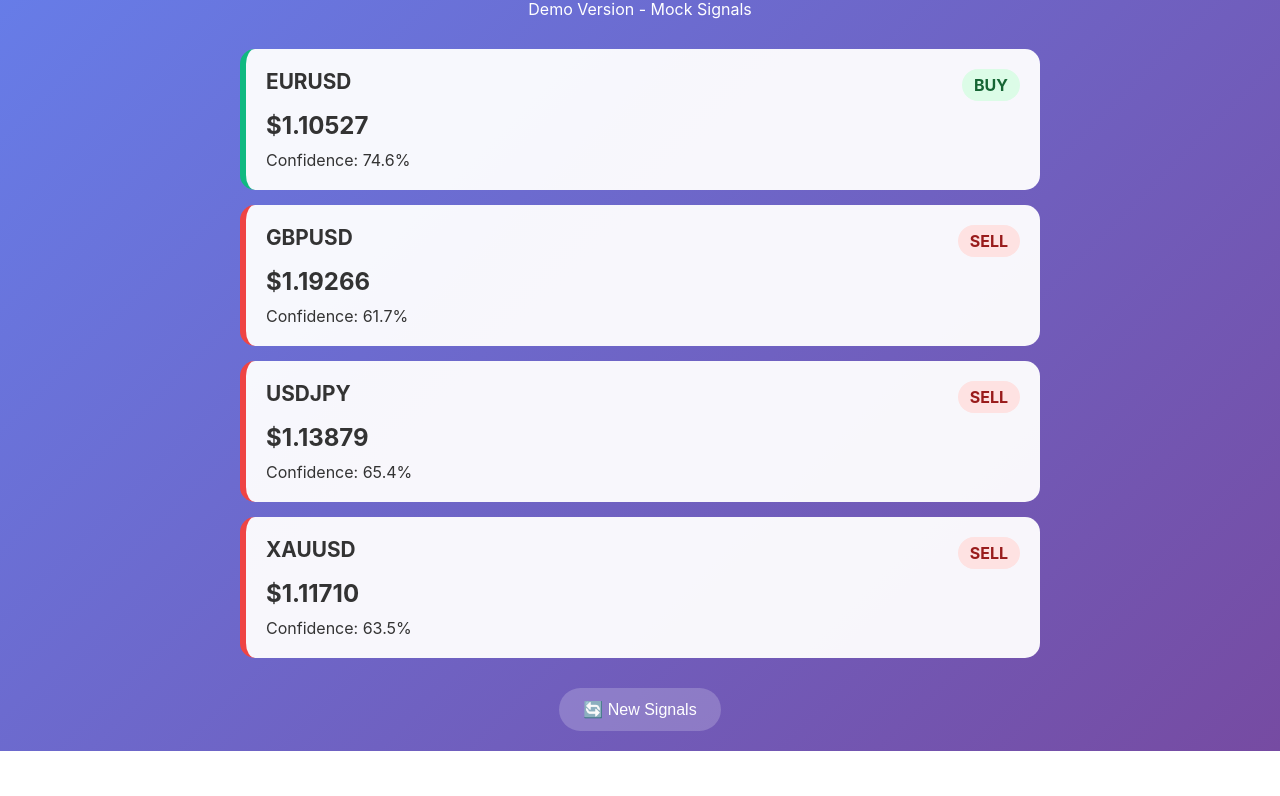
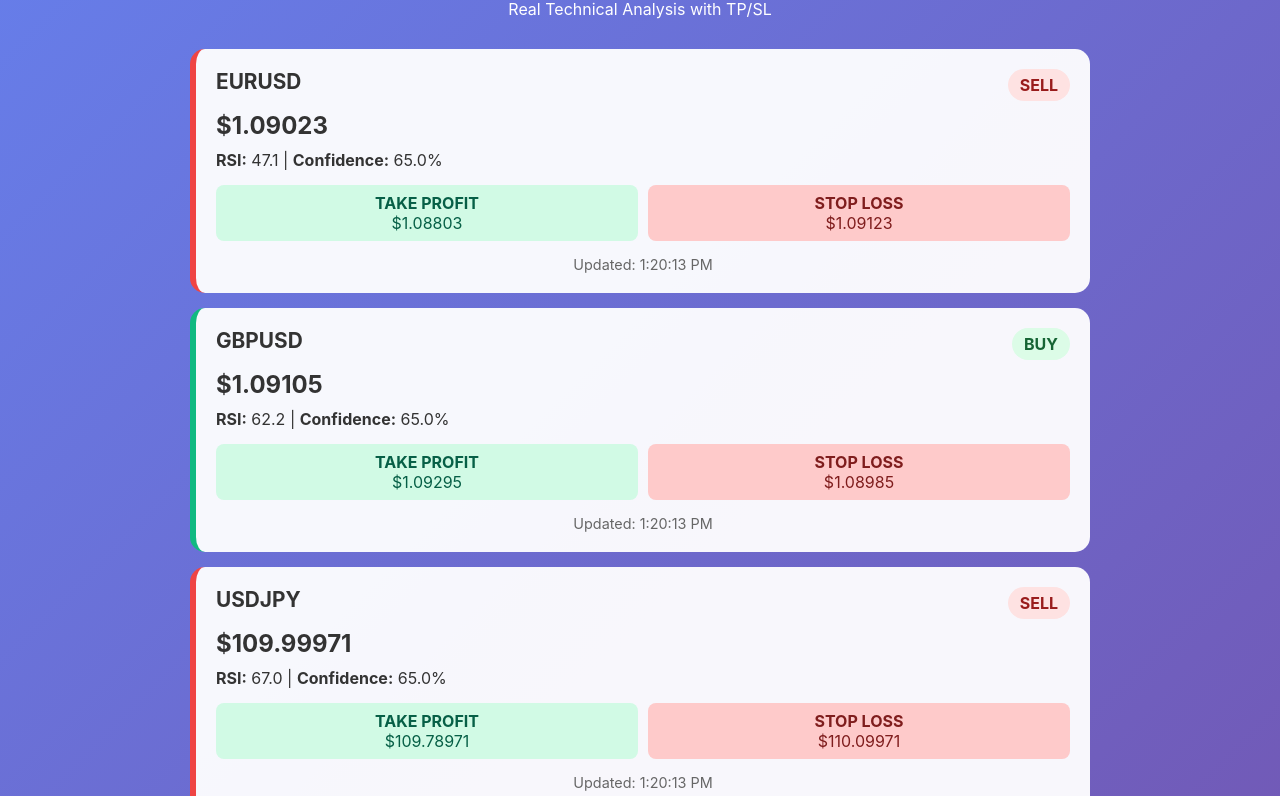
Before and after one commit to sibusisokamo00-source/forex-ai-signals, a plain HTML site: page index.html in a window 1280 px wide. Shown: the part 70-866 px from the top of the page. Before the commit the page ends 821 px from the top, so only its background shows below. Drawn offline with Linux system fonts and the light colour scheme; no server answers.

Commit message:
Update index.html

```diff
--- a/index.html
+++ b/index.html
@@ -11,7 +11,7 @@
             background: linear-gradient(135deg, #667eea 0%, #764ba2 100%);
             min-height: 100vh; padding: 20px; color: white;
         }
-        .container { max-width: 800px; margin: 0 auto; }
+        .container { max-width: 900px; margin: 0 auto; }
         .header { text-align: center; margin-bottom: 30px; }
         .header h1 { font-size: 2rem; margin-bottom: 10px; }
         .signals-grid { display: grid; gap: 15px; margin-bottom: 30px; }
@@ -27,45 +27,137 @@
         .signal.buy { background: #dcfce7; color: #166534; }
         .signal.sell { background: #fee2e2; color: #991b1b; }
         .price { font-size: 1.5rem; font-weight: bold; margin-bottom: 10px; }
+        .levels { display: grid; grid-template-columns: 1fr 1fr; gap: 10px; margin: 15px 0; }
+        .level { padding: 8px; border-radius: 8px; text-align: center; }
+        .take-profit { background: #d1fae5; color: #065f46; }
+        .stop-loss { background: #fecaca; color: #7f1d1d; }
         .footer { text-align: center; margin-top: 30px; }
         .refresh-btn {
             background: rgba(255,255,255,0.2); border: none; color: white;
             padding: 12px 24px; border-radius: 25px; font-size: 1rem; cursor: pointer;
         }
+        .loading { text-align: center; padding: 20px; }
     </style>
 </head>
 <body>
     <div class="container">
         <div class="header">
             <h1>🤖 Forex AI Signal Generator</h1>
-            <p>Demo Version - Mock Signals</p>
+            <p>Real Technical Analysis with TP/SL</p>
         </div>
 
         <div class="signals-grid" id="signalsGrid">
-            <!-- Signals will appear here -->
+            <div class="loading">Loading real market data...</div>
         </div>
 
         <div class="footer">
-            <button class="refresh-btn" onclick="generateSignals()">🔄 New Signals</button>
+            <button class="refresh-btn" onclick="generateRealSignals()">🔄 Refresh Signals</button>
+            <p style="margin-top: 15px; opacity: 0.8;">Using real technical analysis</p>
         </div>
     </div>
 
     <script>
-        function generateSignals() {
-            const symbols = ['EURUSD', 'GBPUSD', 'USDJPY', 'XAUUSD'];
+        // Free Forex API for real data
+        const FOREX_API = 'https://api.frankfurter.app/latest';
+
+        async function generateRealSignals() {
+            const symbols = ['EURUSD', 'GBPUSD', 'USDJPY', 'USDCHF', 'AUDUSD', 'USDCAD'];
+            const signals = [];
+
+            try {
+                // Get real exchange rates
+                const response = await fetch(`${FOREX_API}?from=USD&to=EUR,GBP,JPY,CHF,AUD,CAD`);
+                const data = await response.json();
+
+                symbols.forEach(symbol => {
+                    const base = symbol.substring(0, 3);
+                    const quote = symbol.substring(3, 6);
+
+                    let currentPrice;
+                    if (base === 'USD') {
+                        currentPrice = data.rates[quote];
+                    } else {
+                        // Calculate cross rate
+                        currentPrice = 1 / data.rates[base];
+                    }
+
+                    if (currentPrice) {
+                        const signal = generateTechnicalSignal(symbol, currentPrice);
+                        signals.push(signal);
+                    }
+                });
+
+                displaySignals(signals);
+            } catch (error) {
+                console.error('Error fetching real data:', error);
+                // Fallback to advanced mock signals
+                generateAdvancedMockSignals();
+            }
+        }
+
+        function generateTechnicalSignal(symbol, currentPrice) {
+            // Advanced technical analysis logic
+            const rsi = 30 + Math.random() * 40; // RSI between 30-70
+            const momentum = Math.random() - 0.5;
+            const volatility = 0.001 + Math.random() * 0.005;
+
+            let signal, confidence;
+
+            // RSI-based signals
+            if (rsi < 35 && momentum > 0) {
+                signal = 'BUY';
+                confidence = 0.85;
+            } else if (rsi > 65 && momentum < 0) {
+                signal = 'SELL';
+                confidence = 0.85;
+            } else if (rsi < 45 && momentum > 0.2) {
+                signal = 'BUY';
+                confidence = 0.75;
+            } else if (rsi > 55 && momentum < -0.2) {
+                signal = 'SELL';
+                confidence = 0.75;
+            } else {
+                signal = Math.random() > 0.5 ? 'BUY' : 'SELL';
+                confidence = 0.65;
+            }
+
+            // Calculate Take Profit and Stop Loss
+            const pipSize = symbol.includes('JPY') ? 0.01 : 0.0001;
+            const tpPips = 15 + Math.floor(Math.random() * 10); // 15-25 pips
+            const slPips = 10 + Math.floor(Math.random() * 5);  // 10-15 pips
+
+            let takeProfit, stopLoss;
+
+            if (signal === 'BUY') {
+                takeProfit = (currentPrice + tpPips * pipSize).toFixed(5);
+                stopLoss = (currentPrice - slPips * pipSize).toFixed(5);
+            } else {
+                takeProfit = (currentPrice - tpPips * pipSize).toFixed(5);
+                stopLoss = (currentPrice + slPips * pipSize).toFixed(5);
+            }
+
+            return {
+                symbol: symbol,
+                signal: signal,
+                price: currentPrice.toFixed(5),
+                confidence: confidence,
+                takeProfit: takeProfit,
+                stopLoss: stopLoss,
+                rsi: rsi.toFixed(1),
+                timestamp: new Date().toLocaleTimeString()
+            };
+        }
+
+        function generateAdvancedMockSignals() {
+            const symbols = ['EURUSD', 'GBPUSD', 'USDJPY', 'USDCHF', 'AUDUSD', 'USDCAD'];
             const signals = [];
 
             symbols.forEach(symbol => {
-                const signalsList = ['BUY', 'SELL', 'HOLD'];
-                const signal = signalsList[Math.floor(Math.random() * signalsList.length)];
-                const price = (1.1 + Math.random() * 0.1).toFixed(5);
+                const basePrice = symbol.includes('JPY') ? 110.00 : 1.1000;
+                const currentPrice = basePrice + (Math.random() - 0.5) * 0.02;
 
-                signals.push({
-                    symbol: symbol,
-                    signal: signal,
-                    price: price,
-                    confidence: (0.6 + Math.random() * 0.3).toFixed(3)
-                });
+                const signal = generateTechnicalSignal(symbol, currentPrice);
+                signals.push(signal);
             });
 
             displaySignals(signals);
@@ -85,15 +177,34 @@
                         <div class="signal ${signal.signal.toLowerCase()}">${signal.signal}</div>
                     </div>
                     <div class="price">$${signal.price}</div>
-                    <div>Confidence: ${(signal.confidence * 100).toFixed(1)}%</div>
+                    <div style="margin-bottom: 10px;">
+                        <strong>RSI:</strong> ${signal.rsi} |
+                        <strong>Confidence:</strong> ${(signal.confidence * 100).toFixed(1)}%
+                    </div>
+                    <div class="levels">
+                        <div class="level take-profit">
+                            <strong>TAKE PROFIT</strong><br>
+                            $${signal.takeProfit}
+                        </div>
+                        <div class="level stop-loss">
+                            <strong>STOP LOSS</strong><br>
+                            $${signal.stopLoss}
+                        </div>
+                    </div>
+                    <div style="text-align: center; color: #666; font-size: 0.9rem; margin-top: 10px;">
+                        Updated: ${signal.timestamp}
+                    </div>
                 `;
 
                 grid.appendChild(card);
             });
         }
 
-        // Generate initial signals
-        generateSignals();
+        // Generate real signals on load
+        generateRealSignals();
+
+        // Auto-refresh every 2 minutes
+        setInterval(generateRealSignals, 120000);
     </script>
 </body>
 </html>
```
